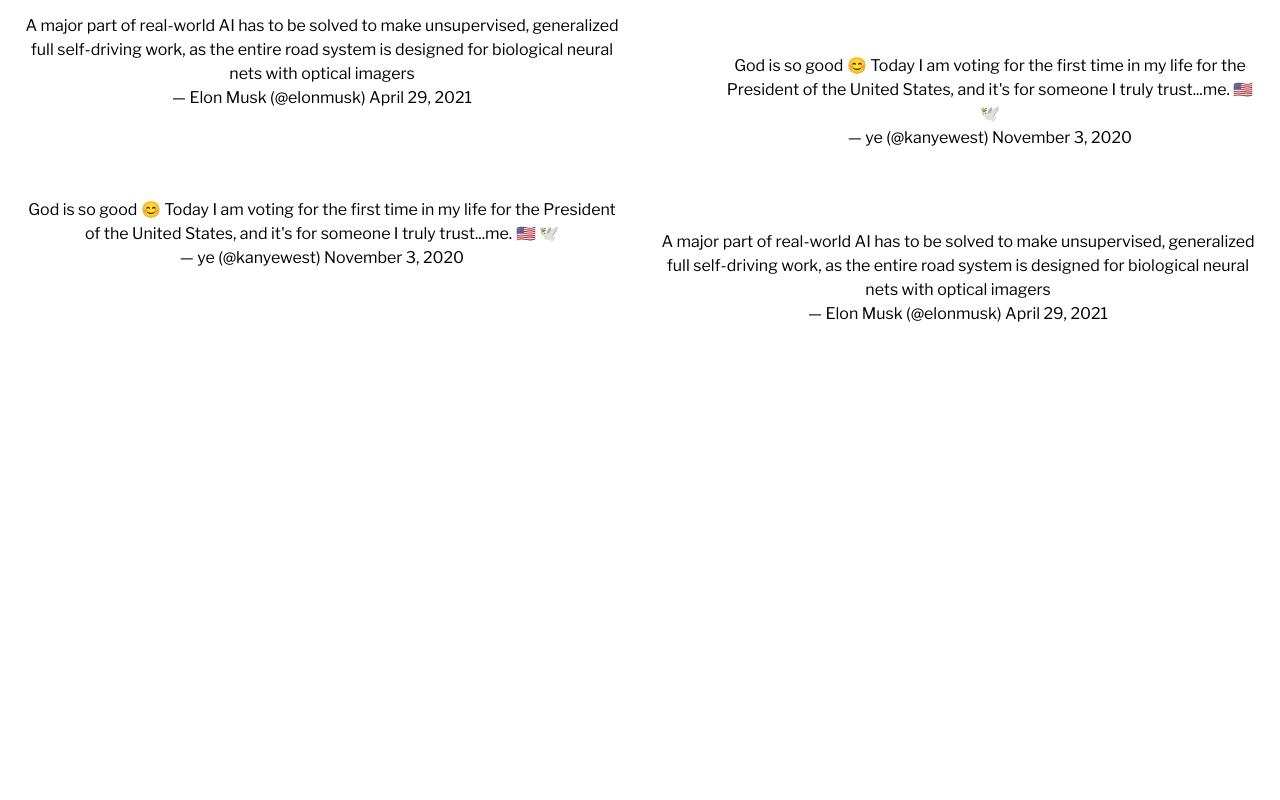
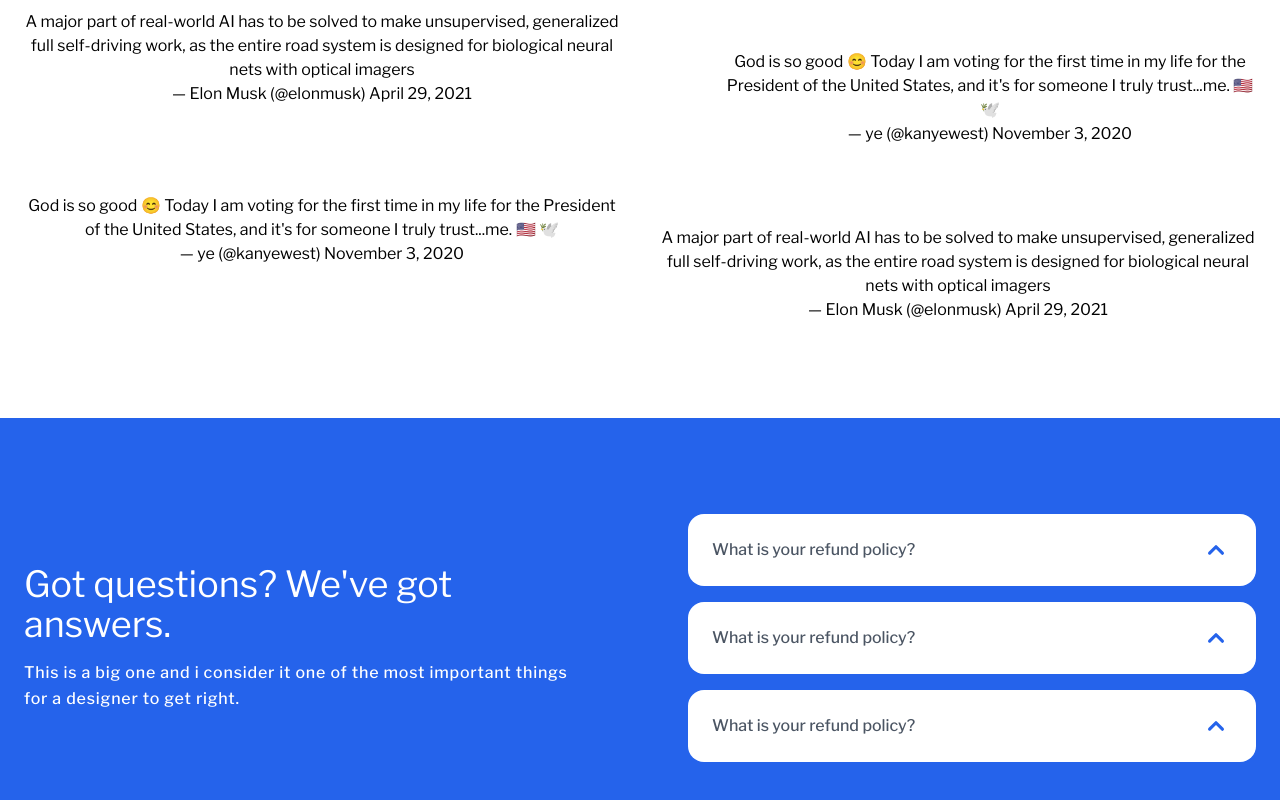
Before and after one commit to istvan-kreisz/copdeck-landing-page, a Next.js app: page / in a window 1280 px wide. Shown: the part 2591-3391 px from the top of the page. Before the commit the page ends 2917 px from the top, so only its background shows below. Built offline with nearby package versions, Linux system fonts and the light colour scheme.

Commit message:
q&a done

```diff
--- a/pages/index.tsx
+++ b/pages/index.tsx
@@ -3,6 +3,8 @@
 import LinkButton from '../components/shared/linkButton'
 import FeatureBox from '../components/home/featureBox'
 import { ArrowCircleRightIcon, SearchIcon, CheckIcon } from '@heroicons/react/outline'
+import { Disclosure } from '@headlessui/react'
+import { ChevronUpIcon } from '@heroicons/react/solid'
 
 export default function Example() {
 	return (
@@ -56,8 +58,8 @@
 				</section>
 				<section className="relative mt-10" id="features">
 					<img className="w-screen" src="/images/wave1_o.svg" alt="" />
-					<div className="w-screen  bg-blue-600">
-						<h2 className="text-white text-center mb-16 mt-0 text-3xl sm:text-4xl">
+					<div className="w-screen -mt-1  bg-blue-600">
+						<h2 className="text-white text-center mb-16 text-3xl sm:text-4xl">
 							Check out these features
 						</h2>
 						<div className="container-default grid grid-cols-3 gap-6 gap-y-10 justify-center">
@@ -158,7 +160,7 @@
 									charSet="utf-8"
 								></script>
 							</div>
-							<div className="mt-10 ml-16">
+							<div className="lg:mt-10 lg:ml-16 md:mt-5 md:ml-8">
 								<blockquote className="twitter-tweet tw-align-center">
 									<p lang="en" dir="ltr">
 										God is so good 😊 Today I am voting for the first time in my
@@ -176,7 +178,7 @@
 									charSet="utf-8"
 								></script>
 							</div>
-							<div className="mt-2">
+							<div className="md:mt-2">
 								<blockquote className="twitter-tweet tw-align-center">
 									<p lang="en" dir="ltr">
 										God is so good 😊 Today I am voting for the first time in my
@@ -194,7 +196,7 @@
 									charSet="utf-8"
 								></script>
 							</div>
-							<div className="mt-10">
+							<div className="lg:mt-10 md:mt-5">
 								<blockquote className="twitter-tweet tw-align-center">
 									<p lang="en" dir="ltr">
 										A major part of real-world AI has to be solved to make
@@ -216,6 +218,87 @@
 						</div>
 					</div>
 				</section>
+				<section className="relative mt-24" id="features">
+					<div className="w-screen  bg-blue-600">
+						<div className="container-default grid grid-cols-2 gap-24 justify-center items-center py-24">
+							<div className="flex flex-col justify-center items-start">
+								<h2 className="text-white text-left mb-4 text-3xl sm:text-4xl">
+									Got questions? We've got answers.
+								</h2>
+								<p className="text-white font-medium text-left leading-relaxed tracking-wider font-regular">
+									This is a big one and i consider it one of the most important
+									things for a designer to get right.
+								</p>
+							</div>
+
+							<div className="flex flex-col space-y-4">
+								<Disclosure>
+									{({ open }) => (
+										<>
+											<Disclosure.Button className="flex flex-col w-full px-6 py-5 text-base font-medium text-left text-gray-600 bg-white rounded-2xl hover:bg-gray-100 focus:outline-none focus-visible:ring focus-visible:ring-gray-600 focus-visible:ring-opacity-75">
+												<div className="flex flex-row w-full justify-between items-center">
+													<span>What is your refund policy?</span>
+													<ChevronUpIcon
+														className={`${
+															open ? 'transform rotate-180' : ''
+														} w-8 h-8 text-blue-600`}
+													/>
+												</div>
+												<Disclosure.Panel className="pt-4 pb-2 text-sm text-gray-500">
+													If you're unhappy with your purchase for any
+													reason, email us within 90 days and we'll refund
+													you in full, no questions asked.
+												</Disclosure.Panel>
+											</Disclosure.Button>
+										</>
+									)}
+								</Disclosure>
+								<Disclosure>
+									{({ open }) => (
+										<>
+											<Disclosure.Button className="flex flex-col w-full px-6 py-5 text-base font-medium text-left text-gray-600 bg-white rounded-2xl hover:bg-gray-100 focus:outline-none focus-visible:ring focus-visible:ring-gray-600 focus-visible:ring-opacity-75">
+												<div className="flex flex-row w-full justify-between items-center">
+													<span>What is your refund policy?</span>
+													<ChevronUpIcon
+														className={`${
+															open ? 'transform rotate-180' : ''
+														} w-8 h-8 text-blue-600`}
+													/>
+												</div>
+												<Disclosure.Panel className="pt-4 pb-2 text-sm text-gray-500">
+													If you're unhappy with your purchase for any
+													reason, email us within 90 days and we'll refund
+													you in full, no questions asked.
+												</Disclosure.Panel>
+											</Disclosure.Button>
+										</>
+									)}
+								</Disclosure>
+								<Disclosure>
+									{({ open }) => (
+										<>
+											<Disclosure.Button className="flex flex-col w-full px-6 py-5 text-base font-medium text-left text-gray-600 bg-white rounded-2xl hover:bg-gray-100 focus:outline-none focus-visible:ring focus-visible:ring-gray-600 focus-visible:ring-opacity-75">
+												<div className="flex flex-row w-full justify-between items-center">
+													<span>What is your refund policy?</span>
+													<ChevronUpIcon
+														className={`${
+															open ? 'transform rotate-180' : ''
+														} w-8 h-8 text-blue-600`}
+													/>
+												</div>
+												<Disclosure.Panel className="pt-4 pb-2 text-sm text-gray-500">
+													If you're unhappy with your purchase for any
+													reason, email us within 90 days and we'll refund
+													you in full, no questions asked.
+												</Disclosure.Panel>
+											</Disclosure.Button>
+										</>
+									)}
+								</Disclosure>
+							</div>
+						</div>
+					</div>
+				</section>
 			</main>
 		</div>
 	)
```
